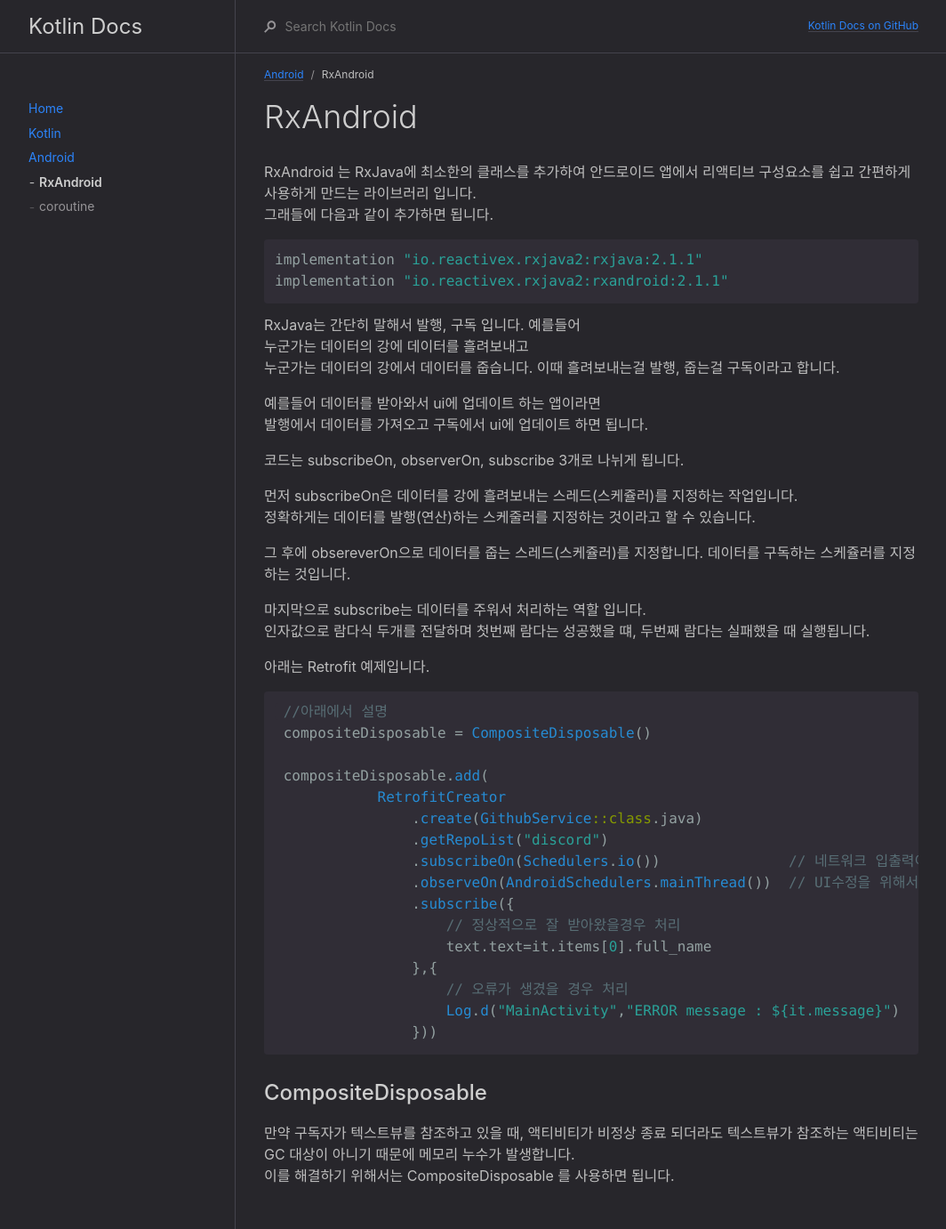
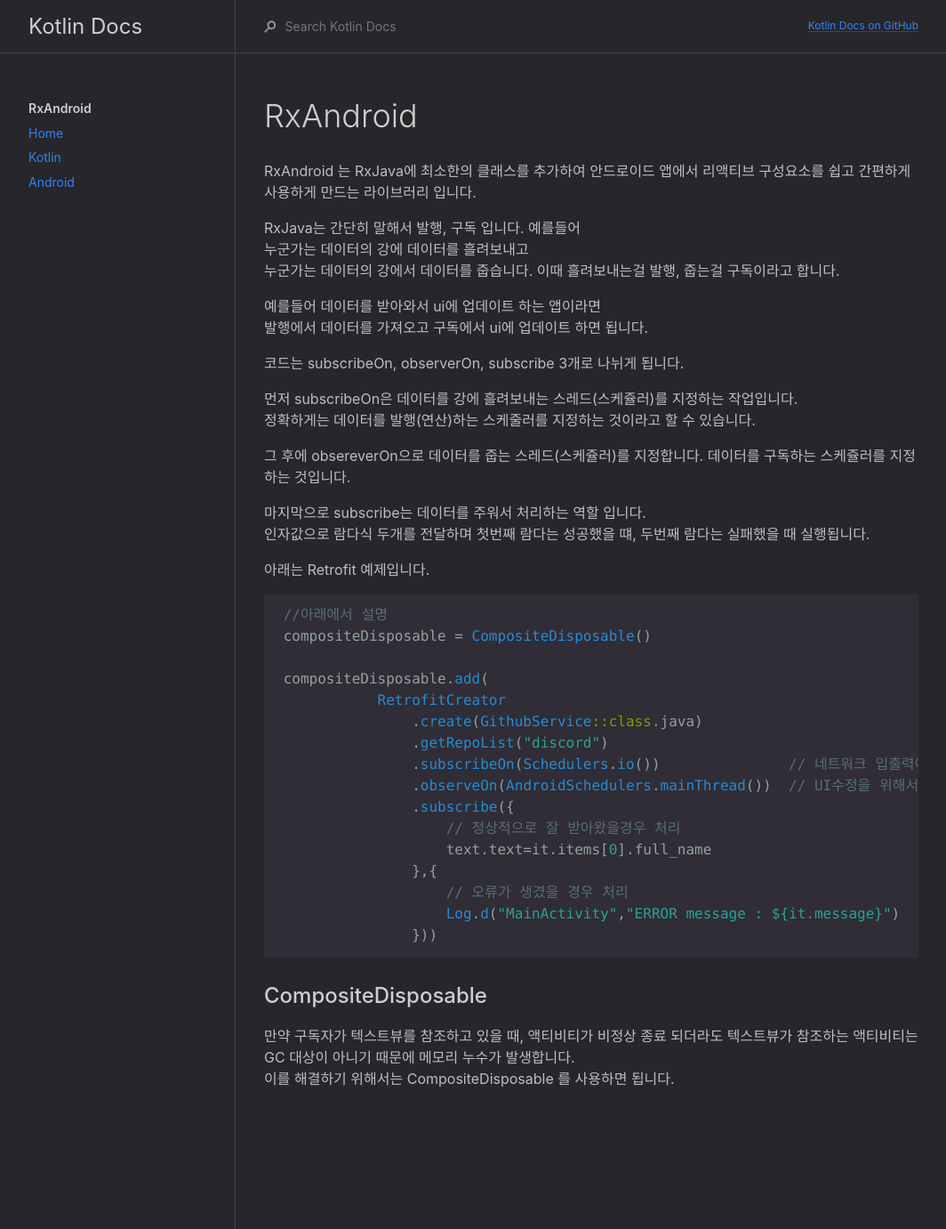
Before and after one commit to labyrintos71/deprecated_docs_2019, a Jekyll site: the page built from docs/android/RxAndroid.md, in a window 1280 px wide. Shown: the whole page at 89% size, without its empty margins (107-1171 px from the left). Built offline with Jekyll 4.4.1, drawn with Linux system fonts in a browser that asks for light colours; our own code applies the rules of GitHub Pages for plain Markdown files.

````diff
--- a/docs/android/RxAndroid.md
+++ b/docs/android/RxAndroid.md
@@ -1,16 +1,18 @@
 ---
 layout: default
+<<<<<<< HEAD:docs/android/RxAndroid.md
 title: RxAndroid
 parent: Android
 nav_order: 1
+=======
+title: 코루틴
+parent: Kotlin
+nav_order: 8
+>>>>>>> parent of 20c5947... no message:docs/kotlin/RxAndroid.md
 ---
 # RxAndroid
 RxAndroid 는 RxJava에 최소한의 클래스를 추가하여 안드로이드 앱에서 리액티브 구성요소를 쉽고 간편하게 사용하게 만드는 라이브러리 입니다.
-그래들에 다음과 같이 추가하면 됩니다.
-```gradle
-implementation "io.reactivex.rxjava2:rxjava:2.1.1"
-implementation "io.reactivex.rxjava2:rxandroid:2.1.1"
-```
+
 RxJava는 간단히 말해서 발행, 구독 입니다. 예를들어
 누군가는 데이터의 강에 데이터를 흘려보내고
 누군가는 데이터의 강에서 데이터를 줍습니다.
````
